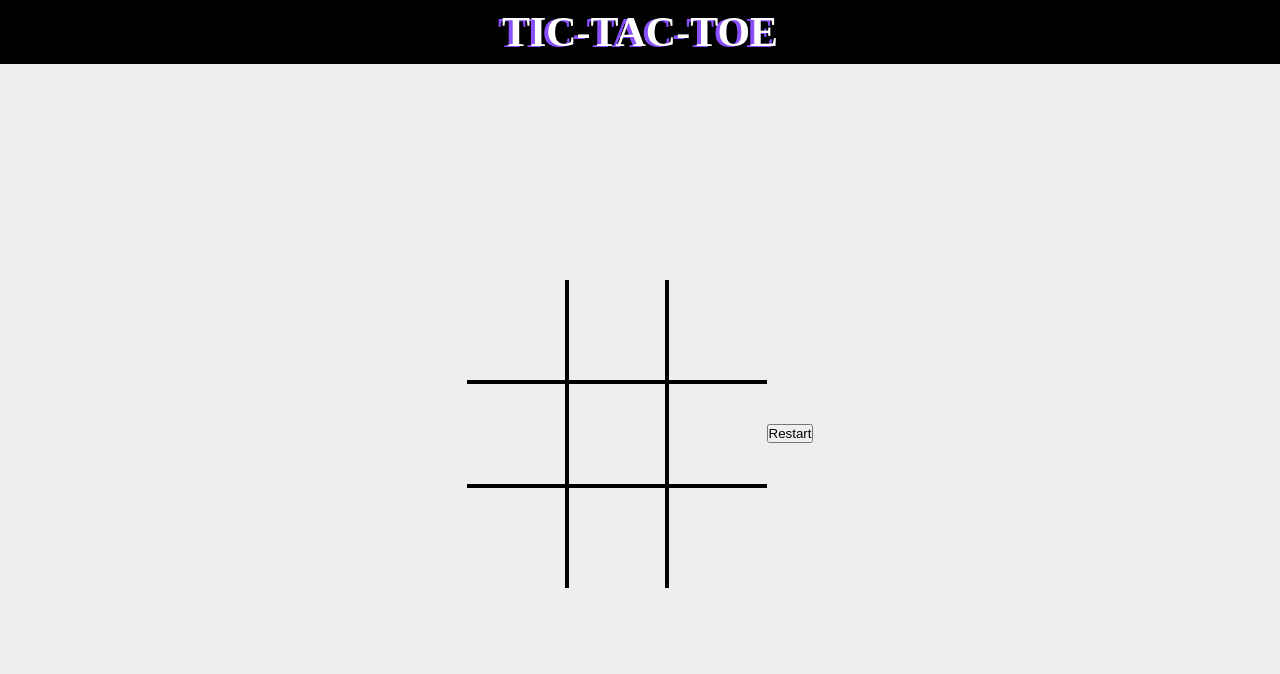
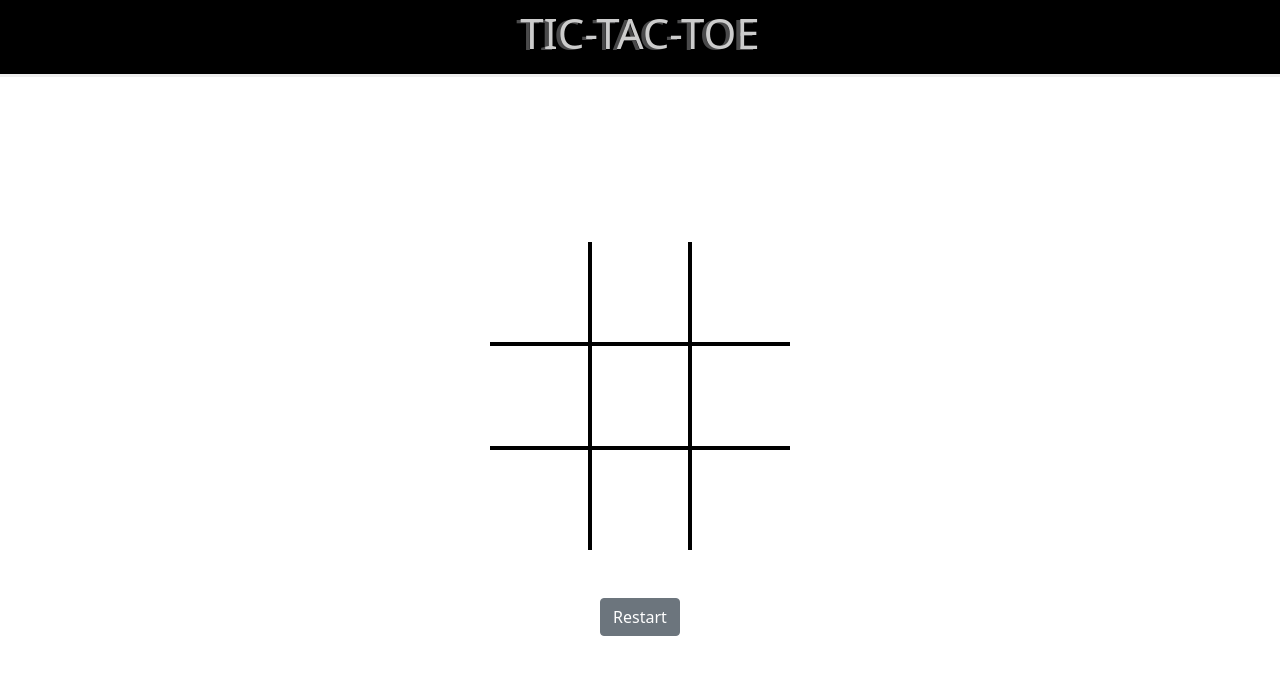
Before and after one commit to Cortina17/SimpleGame, a plain HTML site: page index.html in a window 1280 px wide. Drawn offline with nearby package versions, Linux system fonts and the light colour scheme.

Commit message:
Added restart button styles

```diff
--- a/index.html
+++ b/index.html
@@ -7,6 +7,7 @@
     <meta name="viewport" content="width=device-width, initial-scale=1.0">
     <link rel="shortcut icon" href="./assets/Tic_tac_toe.svg.png" type="image/x-icon">
     <link rel="stylesheet" href="./style/main.css">
+    <link href="https://cdn.jsdelivr.net/npm/bootstrap@5.0.2/dist/css/bootstrap.min.css" rel="stylesheet" integrity="sha384-EVSTQN3/azprG1Anm3QDgpJLIm9Nao0Yz1ztcQTwFspd3yD65VohhpuuCOmLASjC" crossorigin="anonymous">
     <title>Tic-Tac-Toe</title>
 </head>
 
@@ -29,9 +30,9 @@
             <div class="cell"></div>
         </section>
 
-        <section class="reset">
-            <button onclick="setUp()" id="reset-btn">Restart</button>
-        </section>
+        <div class="reset d-flex-column justify-content-center align-items-center">
+            <button onclick="setUp()" type="button" class="btn btn-secondary mt-5" id="btn-reset">Restart</button>
+        </div>
 
     </main>
 
--- a/style/main.css
+++ b/style/main.css
@@ -1,5 +1,5 @@
 :root{
-    --primary: #8A4FFF;
+    --primary: #4a4a4b;
     --dark: #000000;
     --grey: #CCC;
     --light: #EEE;
@@ -28,7 +28,7 @@ header{
 }
 
 header h1 {
-    color: #FFF;
+    color: var(--grey);
     font-size: 42px;
     text-transform: uppercase;
     text-shadow: -4px 1px var(--primary);
@@ -38,6 +38,7 @@ main {
     display: flex;
     align-items: center;
     justify-content: center;
+    flex-direction: column;
     flex: 1 1 0%;
 }
 
@@ -129,14 +130,3 @@ main {
 .board.turn-o .cell:not(.x):not(.o):hover::before{
     border-color: var(--grey);
 }
-
-.reset{
-    display: flex;
-
-}
-
-#reset-btn{
-    flex-wrap: nowrap;
-    align-items: center;
-    justify-content: center;
-}
```
